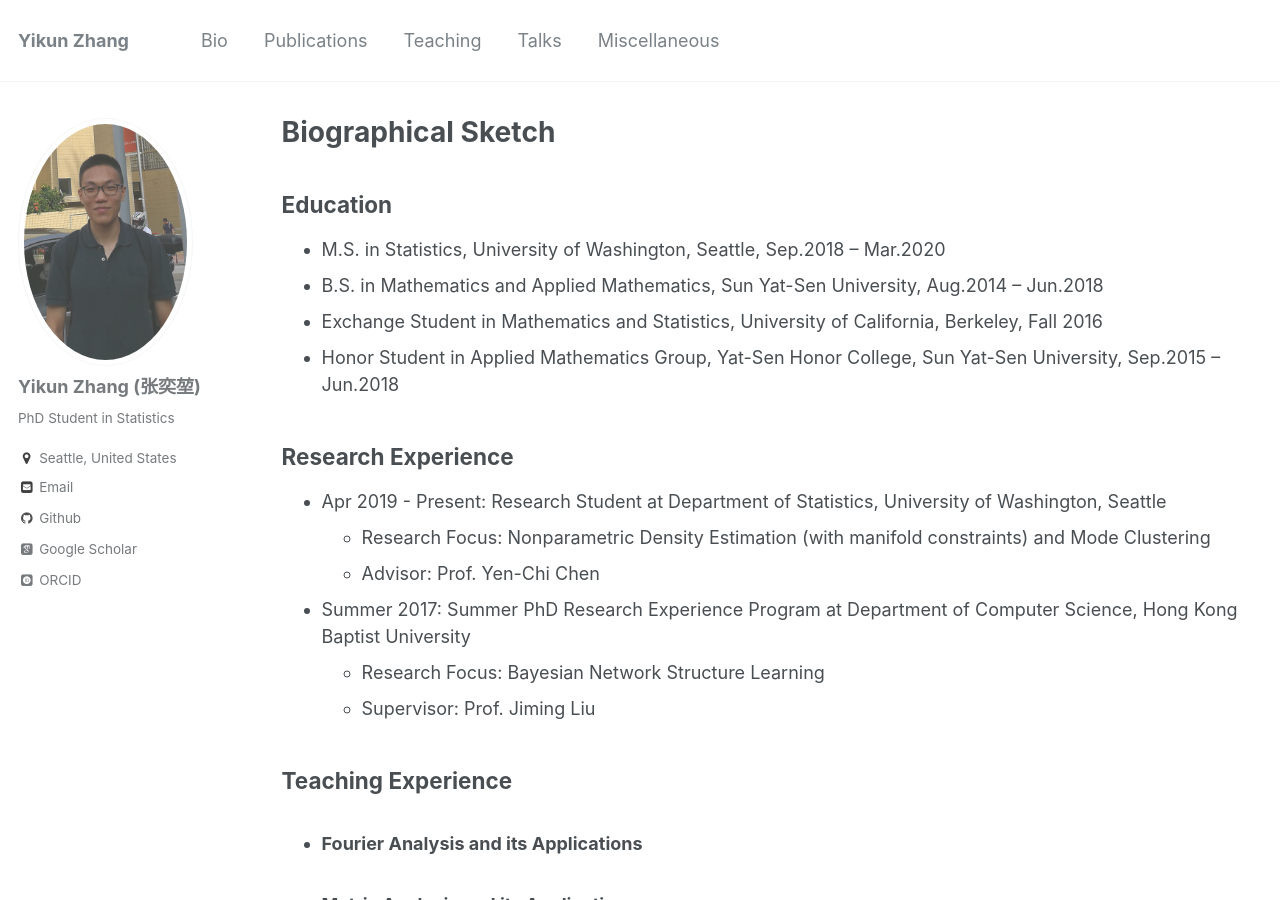
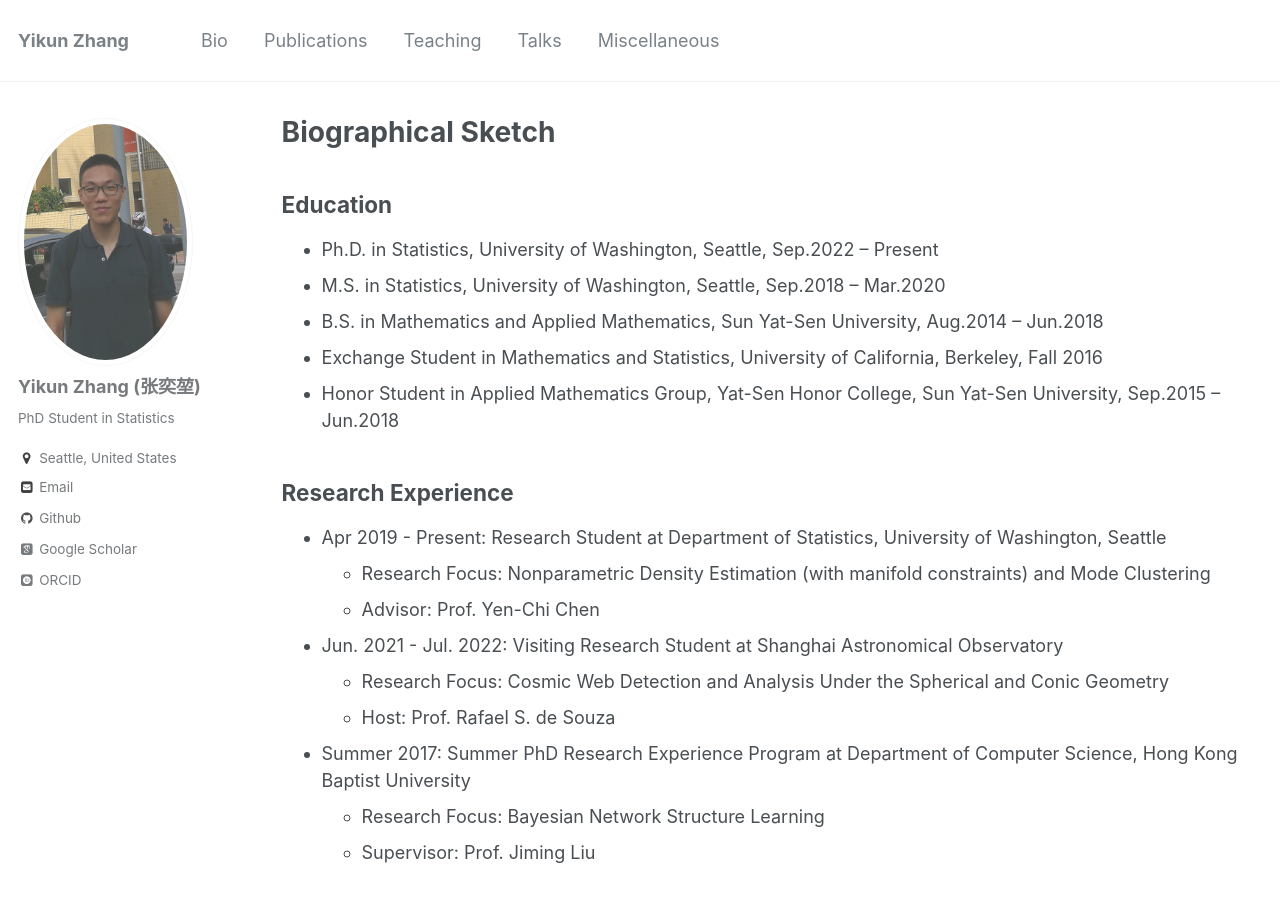
Before and after one commit to zhangyk8/zhangyk8.github.io, a Jekyll site: the page built from _pages/bio.md, in a window 1280 px wide and 900 px high. Built offline with Jekyll 4.4.1, drawn with Linux system fonts in a browser that asks for light colours; some web fonts are replaced.

Commit message:
Update bio.md

```diff
--- a/_pages/bio.md
+++ b/_pages/bio.md
@@ -9,6 +9,7 @@ author_profile: true
 
 Education
 -----------
+* Ph.D. in Statistics, [University of Washington, Seattle](http://www.washington.edu/), Sep.2022 -- Present
 * M.S. in Statistics, [University of Washington, Seattle](http://www.washington.edu/), Sep.2018 -- Mar.2020
 * B.S. in Mathematics and Applied Mathematics, [Sun Yat-Sen University](http://www.sysu.edu.cn/2012/en/index.htm), Aug.2014 -- Jun.2018
 * Exchange Student in Mathematics and Statistics, [University of California, Berkeley](http://www.berkeley.edu/), Fall 2016
@@ -19,6 +20,9 @@ Research Experience
 * Apr 2019 - Present: Research Student at Department of Statistics, University of Washington, Seattle
   * Research Focus: Nonparametric Density Estimation (with manifold constraints) and Mode Clustering
   * Advisor: Prof. [Yen-Chi Chen](http://faculty.washington.edu/yenchic/)
+* Jun. 2021 - Jul. 2022: Visiting Research Student at Shanghai Astronomical Observatory
+  * Research Focus: Cosmic Web Detection and Analysis Under the Spherical and Conic Geometry
+  * Host: Prof. [Rafael S. de Souza](https://www.rafaelsdesouza.com/)
 * Summer 2017: Summer PhD Research Experience Program at Department of Computer Science, Hong Kong Baptist University
   * Research Focus: Bayesian Network Structure Learning
   * Supervisor: Prof. Jiming Liu
```
